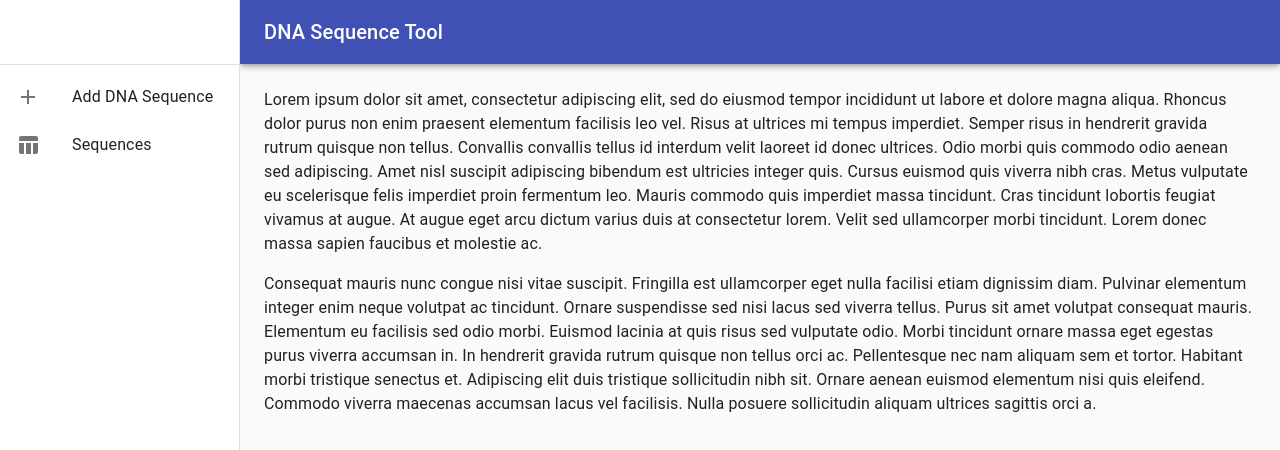
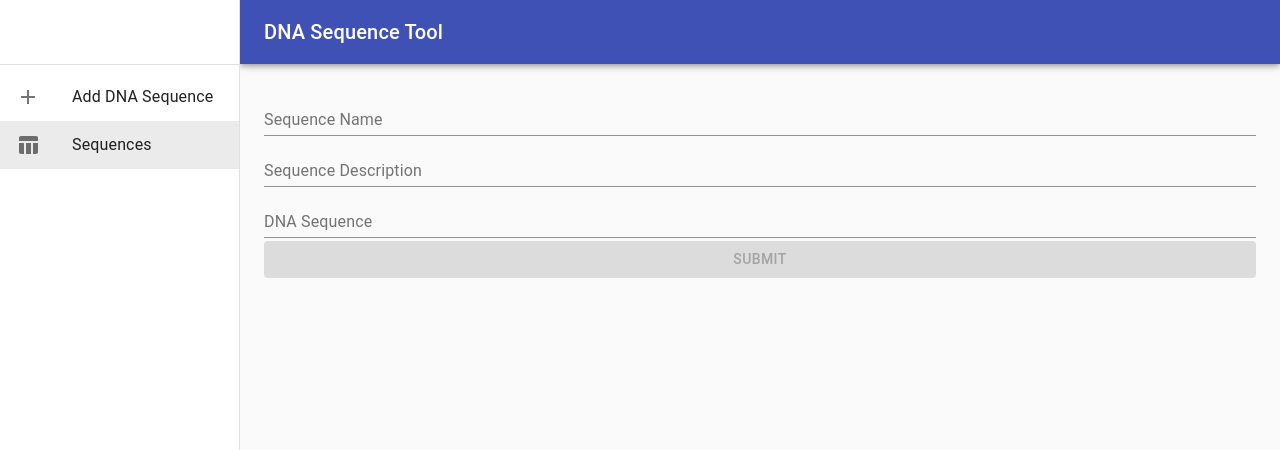
Before and after one commit to johnflanigan/dna-sequence-tool, a React (Create React App) app: page / in a window 1280 px wide. Shown: the top 450 px of the page. Built offline with nearby package versions, Linux system fonts and the light colour scheme.

Commit message:
Begin adding form and validation

```diff
--- a/package.json
+++ b/package.json
@@ -15,6 +15,7 @@
   },
   "scripts": {
     "start": "serve -s build",
+    "dev": "react-scripts start",
     "build": "react-scripts build",
     "test": "react-scripts test",
     "eject": "react-scripts eject"
--- /dev/null
+++ b/src/AddSequence.js
@@ -0,0 +1,152 @@
+import React, {Component} from 'react';
+import './App.css';
+import FormControl from '@material-ui/core/FormControl';
+import InputLabel from "@material-ui/core/InputLabel";
+import Input from "@material-ui/core/Input";
+import FormGroup from "@material-ui/core/FormGroup";
+import Button from "@material-ui/core/Button";
+import {FormHelperText} from "@material-ui/core";
+
+class AddSequence extends Component {
+  constructor() {
+    super()
+    this.state = {
+      data: {
+        name: {
+          value: '',
+          error: false,
+          errorMessage: ''
+        },
+        description: {
+          value: '',
+          error: false,
+          errorMessage: ''
+        },
+        sequence: {
+          value: '',
+          error: false,
+          errorMessage: ''
+        }
+      }
+    }
+  }
+
+  handleChange = (event) => {
+    const id = event.target.id;
+    const value = event.target.value;
+
+    // Value update
+    this.setState((prevState) => {
+      let data = {...prevState.data};
+      data[id].value = value
+      return {data};
+    });
+
+    // Validation
+    if (id === 'name') {
+      this.nameValidation(value);
+    } else if (id === 'description') {
+      this.descriptionValidation(value);
+    } else if (id === 'sequence') {
+      this.sequenceValidation(value);
+    }
+  };
+
+  nameValidation = (name) => {
+    let error = false;
+    let errorMessage = '';
+
+    if (name === '') {
+      error = true;
+      errorMessage = 'Sequence name cannot be empty.';
+    }
+
+    this.setState((prevState) => {
+      let data = {...prevState.data};
+      data.name.error = error;
+      data.name.errorMessage = errorMessage;
+      return {data};
+    });
+  }
+
+  descriptionValidation = (description) => {
+    let error = false;
+    let errorMessage = '';
+
+    if (description === '') {
+      error = true;
+      errorMessage = 'Sequence description cannot be empty.';
+    }
+
+    this.setState((prevState) => {
+      let data = {...prevState.data};
+      data.description.error = error;
+      data.description.errorMessage = errorMessage;
+      return {data};
+    });
+  }
+
+  sequenceValidation = (sequence) => {
+    let error = false;
+    let errorMessage = '';
+    let re = new RegExp('^[A|C|G|T]*$');
+
+    if (sequence === '') {
+      error = true;
+      errorMessage = 'DNA sequence cannot be empty.';
+    } else if (!re.test(sequence)) {
+      error = true;
+      errorMessage = 'DNA sequence may only contain valid characters (A, C, G, T)';
+    }
+
+    this.setState((prevState) => {
+      let data = {...prevState.data};
+      data.sequence.error = error;
+      data.sequence.errorMessage = errorMessage;
+      return {data};
+    });
+  }
+
+  handleSubmit = (event) => {
+    //Make a network call somewhere
+    event.preventDefault();
+  }
+
+  render() {
+    return <FormGroup>
+      <FormControl error={this.state.data.name.error}>
+        <InputLabel>Sequence Name</InputLabel>
+        <Input
+          aria-describedby='name-helper-text'
+          id='name'
+          value={this.state.data.name.value}
+          onChange={this.handleChange}
+        />
+        <FormHelperText id='name-helper-text'>{this.state.data.name.errorMessage}</FormHelperText>
+      </FormControl>
+      <FormControl error={this.state.data.description.error}>
+        <InputLabel>Sequence Description</InputLabel>
+        <Input
+          aria-describedby='description-helper-text'
+          id='description'
+          value={this.state.data.description.value}
+          onChange={this.handleChange}
+        />
+        <FormHelperText id='description-helper-text'>{this.state.data.description.errorMessage}</FormHelperText>
+      </FormControl>
+      <FormControl error={this.state.data.sequence.error}>
+        <InputLabel>DNA Sequence</InputLabel>
+        <Input
+          aria-describedby='sequence-helper-text'
+          id='sequence'
+          value={this.state.data.sequence.value}
+          onChange={this.handleChange}
+        />
+        <FormHelperText id='sequence-helper-text'>{this.state.data.sequence.errorMessage}</FormHelperText>
+      </FormControl>
+      <Button color='primary' disabled type='submit' variant='contained'>Submit</Button>
+    </FormGroup>
+  }
+}
+
+export default AddSequence;
--- a/src/App.js
+++ b/src/App.js
@@ -14,6 +14,14 @@ import AppBar from "@material-ui/core/AppBar";
 import Toolbar from "@material-ui/core/Toolbar";
 import AddIcon from '@material-ui/icons/Add';
 import TableChartIcon from '@material-ui/icons/TableChart';
+import FormControl from '@material-ui/core/FormControl';
+import InputLabel from "@material-ui/core/InputLabel";
+import Input from "@material-ui/core/Input";
+import FormHelperText from "@material-ui/core/FormHelperText";
+import FormGroup from "@material-ui/core/FormGroup";
+import Button from "@material-ui/core/Button";
+import AddSequence from "./AddSequence";
+
 
 const drawerWidth = 240;
 
@@ -82,7 +90,7 @@ function App() {
             <ListItemIcon><AddIcon/></ListItemIcon>
             <ListItemText primary='Add DNA Sequence'/>
           </ListItem>
-          <ListItem button key='Sequences'>
+          <ListItem button key='Sequences' selected={true}>
             <ListItemIcon><TableChartIcon/></ListItemIcon>
             <ListItemText primary='Sequences'/>
           </ListItem>
@@ -90,29 +98,31 @@ function App() {
       </Drawer>
       <main className={classes.content}>
         <div className={classes.toolbar}/>
-        <Typography paragraph>
-          Lorem ipsum dolor sit amet, consectetur adipiscing elit, sed do eiusmod tempor incididunt
-          ut labore et dolore magna aliqua. Rhoncus dolor purus non enim praesent elementum
-          facilisis leo vel. Risus at ultrices mi tempus imperdiet. Semper risus in hendrerit
-          gravida rutrum quisque non tellus. Convallis convallis tellus id interdum velit laoreet id
-          donec ultrices. Odio morbi quis commodo odio aenean sed adipiscing. Amet nisl suscipit
-          adipiscing bibendum est ultricies integer quis. Cursus euismod quis viverra nibh cras.
-          Metus vulputate eu scelerisque felis imperdiet proin fermentum leo. Mauris commodo quis
-          imperdiet massa tincidunt. Cras tincidunt lobortis feugiat vivamus at augue. At augue eget
-          arcu dictum varius duis at consectetur lorem. Velit sed ullamcorper morbi tincidunt. Lorem
-          donec massa sapien faucibus et molestie ac.
-        </Typography>
-        <Typography paragraph>
-          Consequat mauris nunc congue nisi vitae suscipit. Fringilla est ullamcorper eget nulla
-          facilisi etiam dignissim diam. Pulvinar elementum integer enim neque volutpat ac
-          tincidunt. Ornare suspendisse sed nisi lacus sed viverra tellus. Purus sit amet volutpat
-          consequat mauris. Elementum eu facilisis sed odio morbi. Euismod lacinia at quis risus sed
-          vulputate odio. Morbi tincidunt ornare massa eget egestas purus viverra accumsan in. In
-          hendrerit gravida rutrum quisque non tellus orci ac. Pellentesque nec nam aliquam sem et
-          tortor. Habitant morbi tristique senectus et. Adipiscing elit duis tristique sollicitudin
-          nibh sit. Ornare aenean euismod elementum nisi quis eleifend. Commodo viverra maecenas
-          accumsan lacus vel facilisis. Nulla posuere sollicitudin aliquam ultrices sagittis orci a.
-        </Typography>
+        <AddSequence/>
+
+        {/*<Typography paragraph>*/}
+        {/*  Lorem ipsum dolor sit amet, consectetur adipiscing elit, sed do eiusmod tempor incididunt*/}
+        {/*  ut labore et dolore magna aliqua. Rhoncus dolor purus non enim praesent elementum*/}
+        {/*  facilisis leo vel. Risus at ultrices mi tempus imperdiet. Semper risus in hendrerit*/}
+        {/*  gravida rutrum quisque non tellus. Convallis convallis tellus id interdum velit laoreet id*/}
+        {/*  donec ultrices. Odio morbi quis commodo odio aenean sed adipiscing. Amet nisl suscipit*/}
+        {/*  adipiscing bibendum est ultricies integer quis. Cursus euismod quis viverra nibh cras.*/}
+        {/*  Metus vulputate eu scelerisque felis imperdiet proin fermentum leo. Mauris commodo quis*/}
+        {/*  imperdiet massa tincidunt. Cras tincidunt lobortis feugiat vivamus at augue. At augue eget*/}
+        {/*  arcu dictum varius duis at consectetur lorem. Velit sed ullamcorper morbi tincidunt. Lorem*/}
+        {/*  donec massa sapien faucibus et molestie ac.*/}
+        {/*</Typography>*/}
+        {/*<Typography paragraph>*/}
+        {/*  Consequat mauris nunc congue nisi vitae suscipit. Fringilla est ullamcorper eget nulla*/}
+        {/*  facilisi etiam dignissim diam. Pulvinar elementum integer enim neque volutpat ac*/}
+        {/*  tincidunt. Ornare suspendisse sed nisi lacus sed viverra tellus. Purus sit amet volutpat*/}
+        {/*  consequat mauris. Elementum eu facilisis sed odio morbi. Euismod lacinia at quis risus sed*/}
+        {/*  vulputate odio. Morbi tincidunt ornare massa eget egestas purus viverra accumsan in. In*/}
+        {/*  hendrerit gravida rutrum quisque non tellus orci ac. Pellentesque nec nam aliquam sem et*/}
+        {/*  tortor. Habitant morbi tristique senectus et. Adipiscing elit duis tristique sollicitudin*/}
+        {/*  nibh sit. Ornare aenean euismod elementum nisi quis eleifend. Commodo viverra maecenas*/}
+        {/*  accumsan lacus vel facilisis. Nulla posuere sollicitudin aliquam ultrices sagittis orci a.*/}
+        {/*</Typography>*/}
       </main>
     </div>
   );
```
